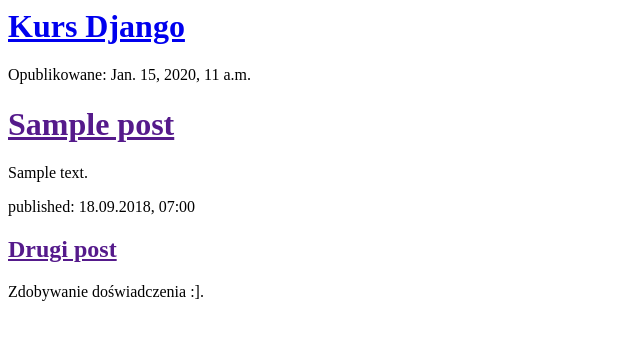
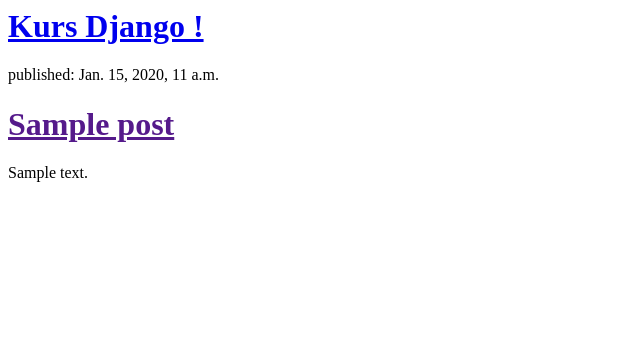
Before and after one commit to Patryk3321/my-first-blog, a Django app: template blog/templates/blog/post_list.html in a window 1280 px wide. Shown: the top 340 px of the page, without its empty margins (0-640 px from the left). Run offline with Django 3.2, Linux system fonts and the light colour scheme; the template is opened without the code that fills it: values that come from a table or form of the project are taken from there, others are empty; tables that the repository leaves empty hold one stand-in row (values such as "Sample post").

Commit message:
Kolejna poprawka szablonu

```diff
--- a/blog/templates/blog/post_list.html
+++ b/blog/templates/blog/post_list.html
@@ -4,20 +4,15 @@
     </head>
     <body>
         <div>
-            <h1><a href="/">Kurs Django </a></h1>
+    <h1><a href="/">Kurs Django !</a></h1>
 </div>
 
 {% for post in posts %}
     <div>
-          <p>Opublikowane: {{ post.published_date }}</p>
+        <p>published: {{ post.published_date }}</p>
         <h1><a href="">{{ post.title }}</a></h1>
         <p>{{ post.text|linebreaksbr }}</p>
     </div>
 {% endfor %}
-        <div>
-            <p>published: 18.09.2018, 07:00</p>
-            <h2><a href="">Drugi post</a></h2>
-            <p>Zdobywanie doświadczenia :].</p>
-        </div>
     </body>
 </html>
```
Lines whose indentation alone changed are shown as unchanged.
